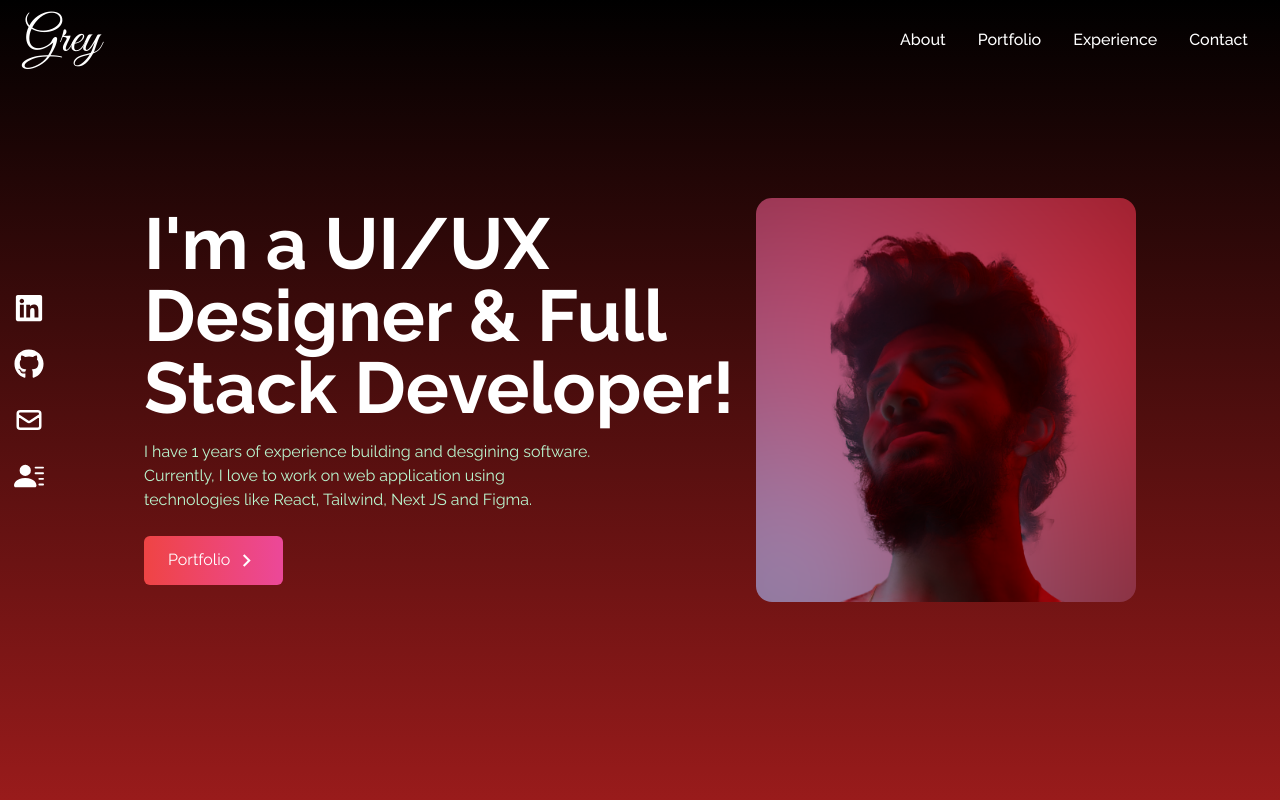
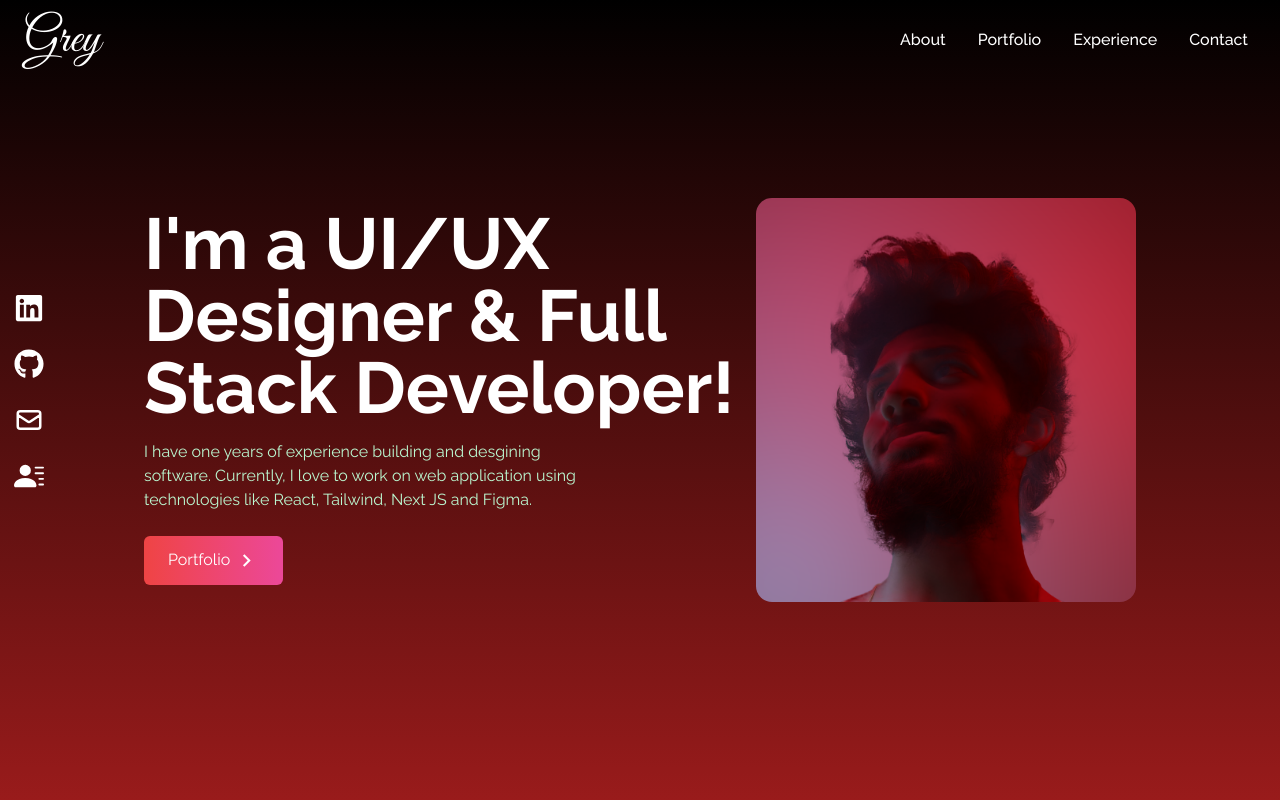
Before and after one commit to GreyNFz/React-Portfolio, a React (Create React App) app: page / in a window 1280 px wide. Shown: the top 800 px of the page. Built offline with nearby package versions, Linux system fonts and the light colour scheme.

Commit message:
update home

```diff
--- a/src/components/Home.jsx
+++ b/src/components/Home.jsx
@@ -15,7 +15,7 @@ const Home = () => {
             I'm a UI/UX Designer & Full Stack Developer!
           </h2>
           <p className="text-green-200 py-4 max-w-md">
-            I have 1 years of experience building and desgining software.
+            I have one years of experience building and desgining software.
             Currently, I love to work on web application using technologies like
             React, Tailwind, Next JS and Figma.
           </p>
```
